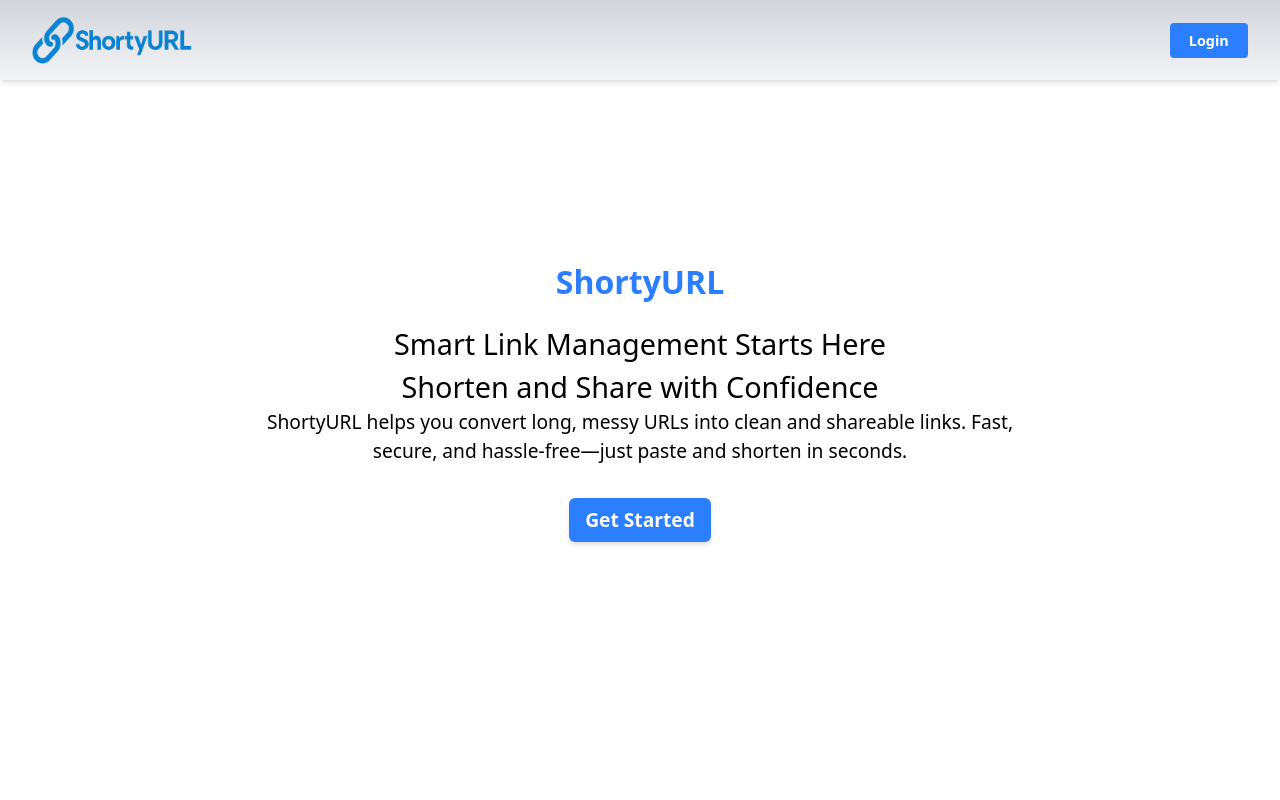
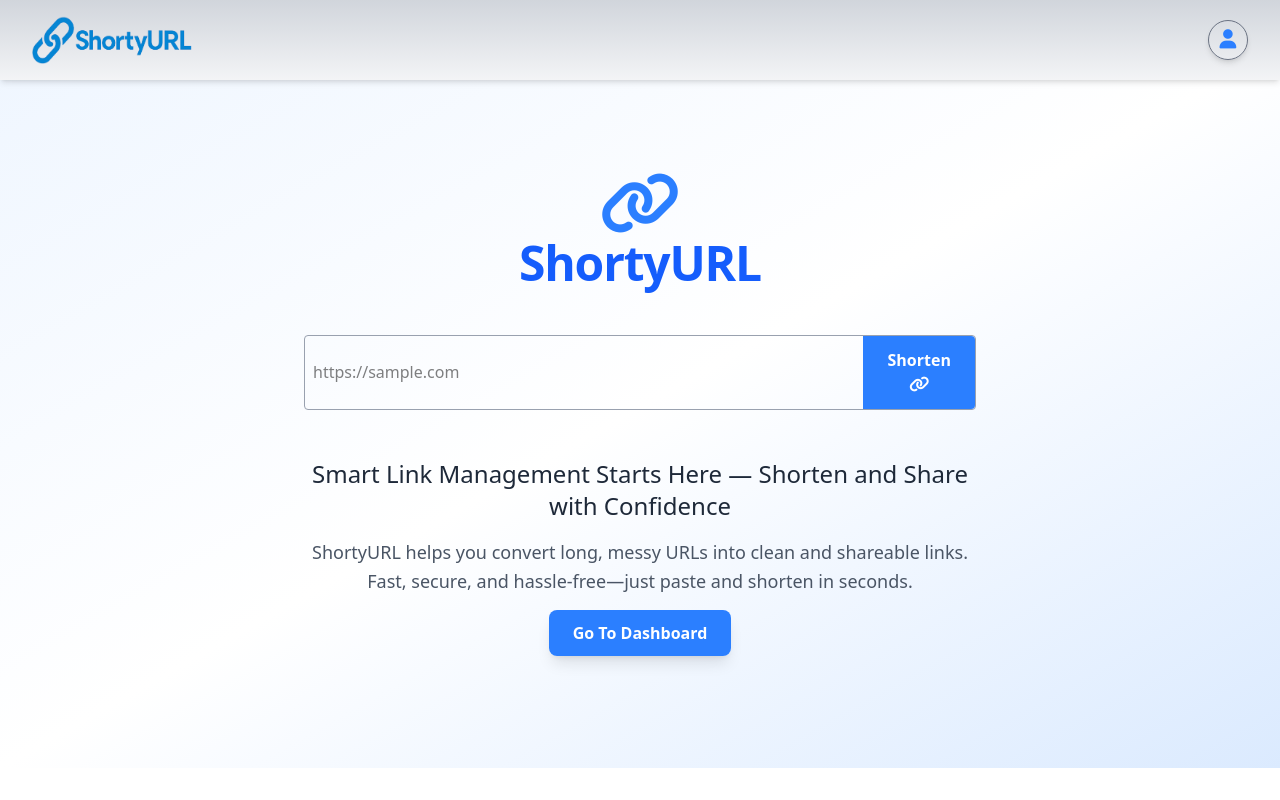
Before and after one commit to spaithane9172/ShortyUrl, a React (Vite) app in the folder ShortyURL-Frontend/: page / in a window 1280 px wide. Built offline with nearby package versions, Linux system fonts and the light colour scheme; no server answers; sample sign-in values are in the browser's storage.

Commit message:
some changes in frontend

```diff
--- a/ShortyURL-Frontend/src/api.js
+++ b/ShortyURL-Frontend/src/api.js
@@ -8,6 +8,7 @@ const api = axios.create({
 api.interceptors.response.use(
   (response) => response,
   async (error) => {
+    console.log("before");
     const originalRequest = error.config;
     if (
       error.response?.status === 401 &&
@@ -16,9 +17,13 @@ api.interceptors.response.use(
       !originalRequest.url.includes("/signup") &&
       !originalRequest.url.includes("/refreshToken")
     ) {
+      console.log("after");
       originalRequest._retry = true;
       try {
-        await api.post("/user/refreshToken");
+        const resp = await api.post("/user/refreshToken");
+        if (resp.status !== 200) {
+          localStorage.removeItem("authenticated");
+        }
         return api(originalRequest);
       } catch (refreshError) {
         window.location.href = "/login";
--- a/ShortyURL-Frontend/src/components/Navigations/Navbar.jsx
+++ b/ShortyURL-Frontend/src/components/Navigations/Navbar.jsx
@@ -1,22 +1,151 @@
-import { useContext } from "react";
+import { useContext, useEffect, useState } from "react";
 import logo from "../../assets/logo.png";
-import { Link } from "react-router-dom";
+import { Link, useNavigate } from "react-router-dom";
 import { Context } from "../../context/AppContext";
+import api from "../../api";
+import Modal from "../Modal";
 const Navbar = () => {
-  const { isUserLogin } = useContext(Context);
+  const { isUserLogin, setIsUserLogin } = useContext(Context);
+  const [isOpen, setIsOpen] = useState(false);
+  const navigate = useNavigate();
+  const [showDropDown, setShowDropDown] = useState(false);
+  const [userDetails, setUserDetails] = useState({
+    firstName: "",
+    lastName: "",
+    email: "",
+  });
+  const logout = async () => {
+    try {
+      const response = await api.get("/user/logout");
+      if (response.status === 200) {
+        localStorage.removeItem("authenticated");
+        navigate("/");
+        setIsUserLogin(false);
+      } else {
+        alert("Something Wrong.");
+      }
+    } catch (error) {
+      alert(error);
+    }
+  };
+  const updateUserDetails = async (e) => {
+    e.preventDefault();
+    try {
+      if (
+        userDetails.firstName.length >= 3 &&
+        userDetails.lastName.length >= 3
+      ) {
+        const response = await api.put("/user/updateUser", {
+          firstName: userDetails.firstName,
+          lastName: userDetails.lastName,
+        });
+        alert(response.data.message);
+      }
+    } catch (error) {
+      alert(error);
+    }
+  };
+
+  const fetchUserDetails = async () => {
+    try {
+      const response = await api.get("/user");
+      if (response.status == 200) {
+        setUserDetails(response.data.user);
+      }
+    } catch (error) {
+      alert(error);
+    }
+  };
+  useEffect(() => {
+    if (localStorage.getItem("authenticated")) {
+      fetchUserDetails();
+    }
+  }, []);
   return (
     <nav className="shadow-md flex justify-between items-center px-[1rem] lg:px-[2rem] py-[1rem] bg-gradient-to-b from-gray-300 to-gray-100 fixed w-full">
-      <div>
+      <Modal
+        title="Profile"
+        isOpen={isOpen}
+        onClose={() => {
+          setIsOpen(false);
+        }}
+      >
+        <div className="flex flex-col px-[1rem] py-[0.5rem]">
+          <input
+            className="w-[25vw] border-[1px] border-gray-300 focus:border-blue-400 rounded-sm outline-none pl-[0.5rem] my-[0.5rem] py-[0.5rem]"
+            type="text"
+            name="firstName"
+            value={userDetails.firstName}
+            onChange={(e) => {
+              setUserDetails((prev) => ({
+                ...prev,
+                [e.target.name]: e.target.value,
+              }));
+            }}
+          />
+          <input
+            className="w-[25vw] border-[1px] border-gray-300 focus:border-blue-400 rounded-sm outline-none pl-[0.5rem] my-[0.5rem] py-[0.5rem]"
+            type="text"
+            name="lastName"
+            value={userDetails.lastName}
+            onChange={(e) => {
+              setUserDetails((prev) => ({
+                ...prev,
+                [e.target.name]: e.target.value,
+              }));
+            }}
+          />
+          <input
+            className="w-[25vw] border-[1px] border-gray-300 focus:border-blue-400 rounded-sm outline-none pl-[0.5rem] my-[0.5rem] py-[0.5rem]"
+            type="email"
+            name="email"
+            value={userDetails.email}
+            disabled
+          />
+          <button
+            onClick={updateUserDetails}
+            className="bg-blue-500 hover:bg-blue-600 font-semibold text-white rounded-sm my-[1rem] py-[0.5rem]"
+          >
+            Update
+          </button>
+        </div>
+      </Modal>
+      <Link to={"/"}>
         <img
           src={logo}
           alt=""
           className=" w-[6rem] lg:w-[10rem] h-[2rem] lg:h-[3rem]"
         />
-      </div>
+      </Link>
       <div>
-        {isUserLogin ? (
-          <div className="flex justify-center items-center rounded-full w-[2.5rem] h-[2.5rem] border-[1px] border-gray-500 shadow-md cursor-pointer">
-            <i className="fa-solid fa-user text-[1.2rem] text-blue-500"></i>
+        {localStorage.getItem("authenticated") ? (
+          <div>
+            <button
+              onClick={() => {
+                setShowDropDown(!showDropDown);
+              }}
+              className="flex justify-center items-center rounded-full w-[2.5rem] h-[2.5rem] border-[1px] border-gray-500 shadow-md cursor-pointer"
+            >
+              <i className="fa-solid fa-user text-[1.2rem] text-blue-500"></i>
+            </button>
+            {showDropDown && (
+              <div className="flex flex-col absolute right-[2rem] bg-white shadow-md border-[1px] border-gray-300">
+                <button
+                  onClick={() => {
+                    setIsOpen(true);
+                  }}
+                  className="px-[1rem] py-[0.5rem] border-b-[1px] border-gray-300 cursor-pointer"
+                >
+                  {userDetails.firstName + " " + userDetails.lastName}
+                </button>
+                <button
+                  onClick={logout}
+                  className="px-[1rem] py-[0.5rem] cursor-pointer"
+                >
+                  LogOut
+                </button>
+              </div>
+            )}
           </div>
         ) : (
           <Link
--- a/ShortyURL-Frontend/src/pages/Authenticate.jsx
+++ b/ShortyURL-Frontend/src/pages/Authenticate.jsx
@@ -16,6 +16,7 @@ const Authenticate = () => {
         alert(response);
         if (response.status === 200) {
           setIsUserLogin(true);
+          localStorage.setItem("authenticated", true);
           navigate("/dashboard");
         } else {
           alert(response.data.message);
@@ -28,12 +29,13 @@ const Authenticate = () => {
     }
   };
   useEffect(() => {
-    if (isUserLogin) {
+    if (localStorage.getItem("authenticated")) {
       navigate("/dashboard");
     }
   }, []);
   return (
     <div className="flex justify-center items-center h-[80vh]">
+      {!localStorage.getItem("authenticated") && (
         <div className="px-[1rem] py-[0.5rem] border-[1px] border-gray-300 shadow-lg rounded-md w-fit h-fit bg-white">
           <h1 className="relative top-[-1.3rem] bg-white w-fit">Login</h1>
           <Form
@@ -62,6 +64,7 @@ const Authenticate = () => {
             </Link>
           </p>
         </div>
+      )}
     </div>
   );
 };
--- a/ShortyURL-Frontend/src/pages/Home.jsx
+++ b/ShortyURL-Frontend/src/pages/Home.jsx
@@ -1,25 +1,68 @@
-import bgimg from "../assets/bgimg.jpg";
+import { useState } from "react";
+import { Link, useNavigate } from "react-router-dom";
+import api from "../api";
 
 const Home = () => {
+  const [url, setUrl] = useState("");
+  const navigate = useNavigate();
+
+  const shortUrl = async () => {
+    try {
+      if (url.length > 6) {
+        const response = await api.post("/url", { originalUrl: url });
+        alert(response.data.message);
+      }
+    } catch (error) {
+      alert(error);
+    }
+  };
   return (
-    <div className="px-[1rem] lg:px-[2rem] flex justify-center items-center h-[90vh]">
-      <div className="flex flex-col justify-center items-center">
-        <h1 className="text-blue-500 font-bold text-[1.3rem] lg:text-[2rem] my-[1rem]">
+    <div className="flex justify-center items-center min-h-[90vh] px-4 bg-gradient-to-br from-blue-50 via-white to-blue-100">
+      <div className="text-center max-w-2xl">
+        <i className="fa-solid fa-link text-[4rem] mb-[0.2rem] text-blue-500"></i>
+        <h1 className="text-blue-600 font-extrabold text-3xl lg:text-5xl mb-4 tracking-tight">
           ShortyURL
         </h1>
-        <h1 className="text-[1.1rem] lg:text-[1.8rem] w-[70vw] lg:w-[40vw] text-center">
-          Smart Link Management Starts Here Shorten and Share with Confidence
-        </h1>
-        <p className="w-[80vw] lg:w-[60vw] text-[1rem] lg:text-[1.2rem] text-center">
+        <div className="flex border-[1px] border-gray-400 rounded-sm my-[3rem] ">
+          <input
+            type="text"
+            onChange={(e) => {
+              setUrl(e.target.value);
+            }}
+            placeholder="https://sample.com"
+            className="outline-none rounded-l-sm w-full px-[0.5rem]"
+          />
+          <button
+            onClick={() => {
+              if (localStorage.getItem("authenticated")) {
+                shortUrl();
+              } else {
+                navigate("/login");
+              }
+            }}
+            className="cursor-pointer w-[10vw] px-[1rem] py-[0.8rem] bg-blue-500 hover:bg-blue-600 rounded-r-sm text-white font-semibold"
+          >
+            Shorten <i className="fa-solid fa-link"></i>
+          </button>
+        </div>
+        <h2 className="text-gray-800 text-xl lg:text-2xl font-medium mb-4">
+          Smart Link Management Starts Here — Shorten and Share with Confidence
+        </h2>
+
+        <p className="text-gray-600 text-base lg:text-lg leading-relaxed mb-6">
           ShortyURL helps you convert long, messy URLs into clean and shareable
           links. Fast, secure, and hassle-free—just paste and shorten in
           seconds.
         </p>
-        <div className="py-[2rem]">
-          <button className="shadow-md bg-blue-500 hover:bg-blue-600 text-white font-semibold text-[1rem] lg:text-[1.2rem] px-[1rem] py-[0.5rem] rounded-md">
-            Get Started
-          </button>
-        </div>
+
+        {localStorage.getItem("authenticated") && (
+          <Link
+            to="/dashboard"
+            className="bg-blue-500 hover:bg-blue-600 transition-colors duration-200 text-white font-semibold px-6 py-3 rounded-lg shadow-lg hover:shadow-xl"
+          >
+            Go To Dashboard
+          </Link>
+        )}
       </div>
     </div>
   );
--- a/ShortyURL-Frontend/src/pages/Registration.jsx
+++ b/ShortyURL-Frontend/src/pages/Registration.jsx
@@ -1,4 +1,4 @@
-import { useState } from "react";
+import { useEffect, useState } from "react";
 import Form from "../components/Form";
 import { Link, useNavigate } from "react-router-dom";
 import api from "../api";
@@ -40,8 +40,14 @@ const Registration = () => {
       alert(error);
     }
   };
+  useEffect(() => {
+    if (localStorage.getItem("authenticated")) {
+      navigate("/dashboard");
+    }
+  }, []);
   return (
     <div className="flex justify-center items-center h-[80vh]">
+      {!localStorage.getItem("authenticated") && (
         <div className="px-[1rem] py-[0.5rem] border-[1px] border-gray-300 shadow-lg rounded-md w-fit h-fit bg-white">
           <h1 className="relative top-[-1.3rem] bg-white w-fit">SignUp</h1>
           <Form
@@ -85,6 +91,7 @@ const Registration = () => {
             </Link>
           </p>
         </div>
+      )}
     </div>
   );
 };
```
Also changed, not shown: ShortyURL-Frontend/src/pages/Dashboard.jsx (+16 -4 lines), 1 other file (tests, documents, lock files or other folders). Lines whose indentation alone changed are shown as unchanged.
